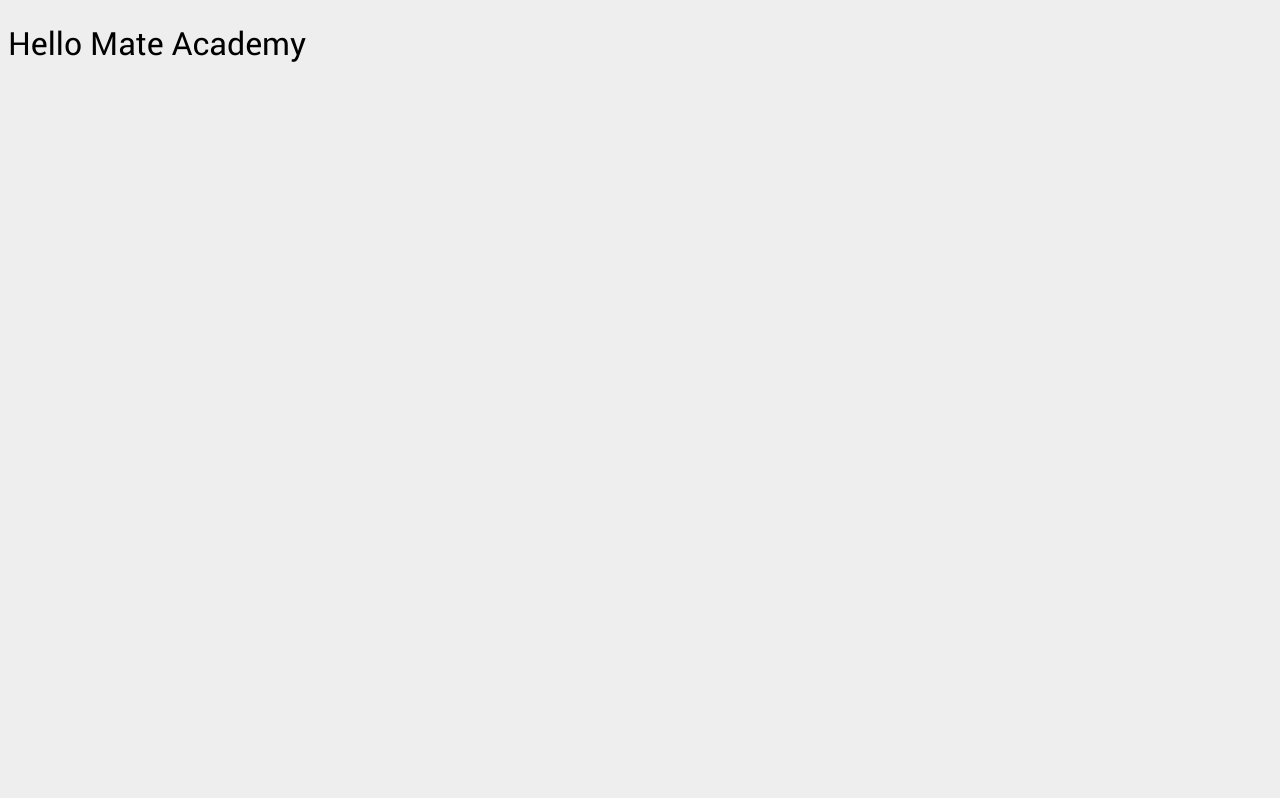
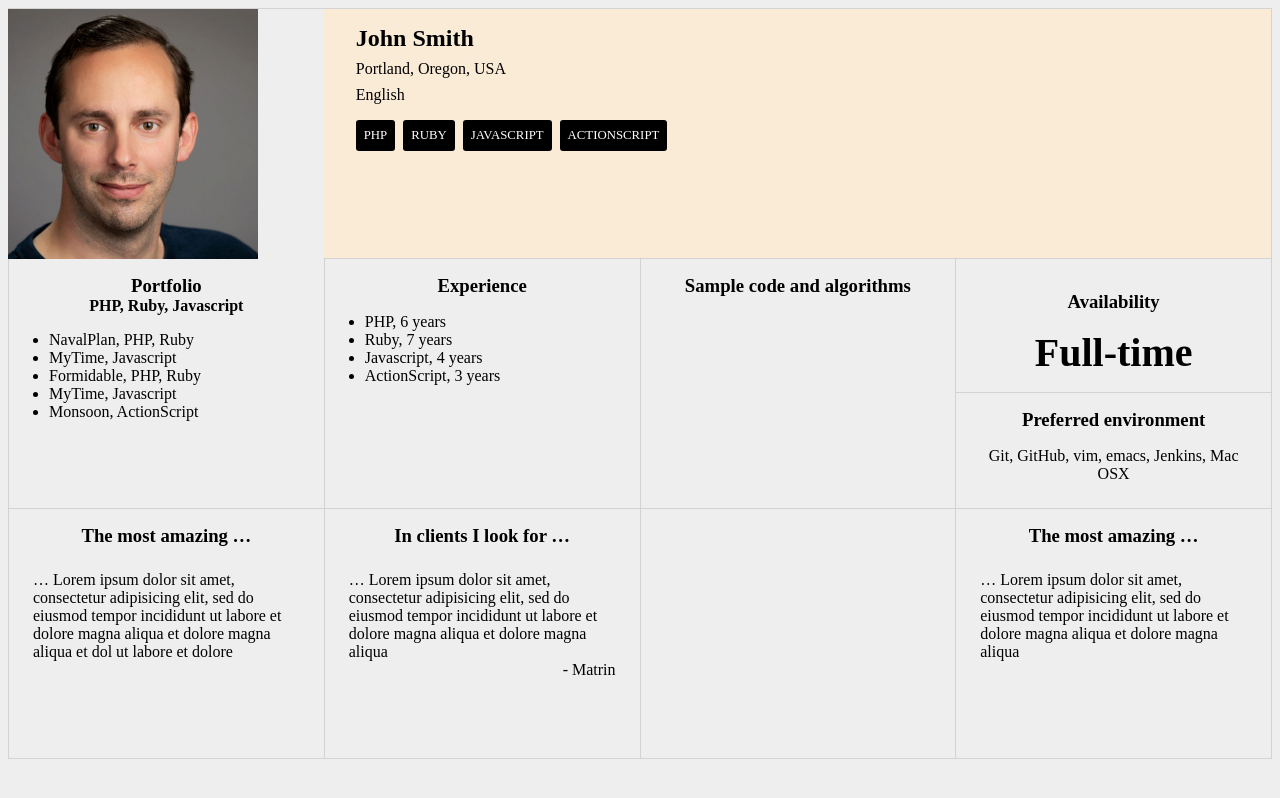
Before and after one commit to Pavliklaw7/HTML-CSS-CV, a website built with Parcel: page src/index.html in a window 1280 px wide. Built offline with nearby package versions, Linux system fonts and the light colour scheme.

Commit message:
template done

```diff
--- a/package.json
+++ b/package.json
@@ -21,7 +21,7 @@
     "@linthtml/linthtml": "^0.3.2",
     "@mate-academy/eslint-config": "*",
     "@mate-academy/linthtml-config": "0.0.1",
-    "@mate-academy/scripts": "^0.2.0",
+    "@mate-academy/scripts": "^0.7.12",
     "@mate-academy/stylelint-config": "0.0.9",
     "colors": "^1.3.3",
     "eslint": "^5.16.0",
--- a/src/index.html
+++ b/src/index.html
@@ -7,7 +7,86 @@
     <link rel="stylesheet" href="./styles/main.scss">
   </head>
   <body>
-    <h1>Hello Mate Academy</h1>
+    <main class="main">
+      <div class="cv main__cv">
+        <div class="cv__image"> <!-- image -->
+          <img src="./images/person__image.jpg" alt="person image">
+        </div>
+        <div class="cv-about"> <!-- about -->
+          <h2 class="cv-about__name">John Smith</h2>
+          <p class="cv-about__location">Portland, Oregon, USA</p>
+          <p class="cv-about__language">English</p>
+          <div class="cv-about__skills"> <!-- skills -->
+            <div class="skills__item">PHP</div>
+            <div class="skills__item">Ruby</div>
+            <div class="skills__item">Javascript</div>
+            <div class="skills__item">ActionScript</div>
+          </div>
+        </div>
+
+        <div class="block cv__portfolio"> <!-- block -->
+          <h3 class="block__title">Portfolio</h3>
+          <h4 class="block__subTitle">PHP, Ruby, Javascript</h4>
+          <ul class="block__list">
+            <li class="block__listItem">NavalPlan, PHP, Ruby</li>
+            <li class="block__listItem">MyTime, Javascript</li>
+            <li class="block__listItem">Formidable, PHP, Ruby</li>
+            <li class="block__listItem">MyTime, Javascript</li>
+            <li class="block__listItem">Monsoon, ActionScript</li>
+          </ul>
+        </div>
+
+        <div class="block cv__experience"> <!-- block -->
+          <h3 class="block__title">Experience</h3>
+          <ul class="block__list">
+            <li class="block__listItem">PHP, 6 years</li>
+            <li class="block__listItem">Ruby, 7 years</li>
+            <li class="block__listItem">Javascript, 4 years</li>
+            <li class="block__listItem">ActionScript, 3 years</li>
+          </ul>
+        </div>
+
+        <div class="block cv__code"> <!-- block -->
+          <h3 class="block__title">Sample code and algorithms</h3>
+        </div>
+
+        <div class="block cv__availability"> <!-- block -->
+          <div class="block">
+            <h3 class="block__title">Availability</h3>
+            <p class="block__strongText"><strong>Full-time</strong></p>
+          </div>
+          <div class="block">
+            <h3 class="block__title">Preferred environment</h3>
+            <p class="block__text">Git, GitHub, vim, emacs, Jenkins, Mac OSX</p>
+          </div>
+        </div>
+
+        <div class="block cv__blockquote"> <!-- block -->
+          <h3 class="block__title">The most amazing …</h3>
+          <blockquote class="block__blockquote">
+            … Lorem ipsum dolor sit amet, consectetur adipisicing elit, sed do eiusmod tempor incididunt ut labore et dolore magna aliqua et dolore magna aliqua et dol ut labore et dolore
+          </blockquote>
+        </div>
+
+        <div class="block cv__blockquote"> <!-- block -->
+          <h3 class="block__title">In clients I look for …</h3>
+          <blockquote class="block__blockquote">
+            … Lorem ipsum dolor sit amet, consectetur adipisicing elit, sed do eiusmod tempor incididunt ut labore et dolore magna aliqua et dolore magna aliqua
+            <p class="block__author">- Matrin</p>
+          </blockquote>
+        </div>
+
+        <div class="block"></div> <!-- block -->
+
+        <div class="block cv__blockquote"> <!-- block -->
+          <h3 class="block__title">The most amazing …</h3>
+          <blockquote class="block__blockquote">
+            … Lorem ipsum dolor sit amet, consectetur adipisicing elit, sed do eiusmod tempor incididunt ut labore et dolore magna aliqua et dolore magna aliqua
+          </blockquote>
+        </div>
+
+      </div>
+    </main>
     <script type="text/javascript" src="scripts/main.js"></script>
   </body>
 </html>
--- a/src/styles/main.scss
+++ b/src/styles/main.scss
@@ -1,7 +1,107 @@
 @import "utils";
 @import "fonts";
 @import "typography";
+@import "reset";
 
 body {
   background: $c-gray;
 }
+
+.main__cv {
+  display: grid;
+  grid-template: repeat(3, 1fr) / repeat(4, 1fr);
+  border-top: 1px solid lightgray;
+  border-right: 1px solid lightgray;
+}
+
+.cv__image {
+  max-width: 250px;
+  height: 250px;
+
+  & > img {
+    height: 100%;
+    max-width: 100%;
+    object-fit: cover;
+  }
+}
+
+.cv-about {
+  grid-column: span 3;
+  padding: 1rem 2rem;
+  background-color: antiquewhite;
+  border-bottom: 1px solid lightgray;
+
+  &__name {
+    margin-bottom: 0.5rem;
+  }
+
+  &__location {
+    margin-bottom: 0.5rem;
+    bottom: 1rem;
+  }
+
+  &__language {
+    margin-bottom: 1rem;
+  }
+
+  &__skills {
+    display: flex;
+    justify-content: flex-start;
+  }
+}
+
+.block {
+  border-left: 1px solid lightgray;
+  border-bottom: 1px solid lightgray;
+  padding: 1rem 0 0;
+
+  & > .block {
+    border-left: none;
+
+    &:nth-child(2) {
+      border-bottom: none;
+    }
+  }
+
+  &__title {
+    text-align: center;
+  }
+
+  &__subTitle {
+    text-align: center;
+  }
+
+  &__strongText {
+    text-align: center;
+    margin: 1rem 0;
+    font-size: 2.5rem;
+  }
+
+  &__half:nth-child(1) {
+    border-bottom: 1px solid lightgray;
+  }
+
+  &__text {
+    margin: 1rem;
+    text-align: center;
+  }
+
+  &__blockquote {
+    margin: 1.5rem;
+  }
+
+  &__author {
+    text-align: end;
+  }
+}
+
+.skills__item {
+  padding: 0.5rem;
+  color: #fff;
+  background-color: #000;
+  width: fit-content;
+  border-radius: 3px;
+  margin-right: 0.5rem;
+  text-transform: uppercase;
+  font-size: 0.8rem;
+}
--- /dev/null
+++ b/src/styles/reset.scss
@@ -0,0 +1,15 @@
+*,
+*::after,
+*::before {
+  box-sizing: border-box;
+}
+
+h1,
+h2,
+h3,
+h4,
+p,
+blockquote {
+  margin: 0;
+  padding: 0;
+}
```
Also changed, not shown: .github/workflows/test.yml, src/images/person__image.jpg (added), 1 other file.
